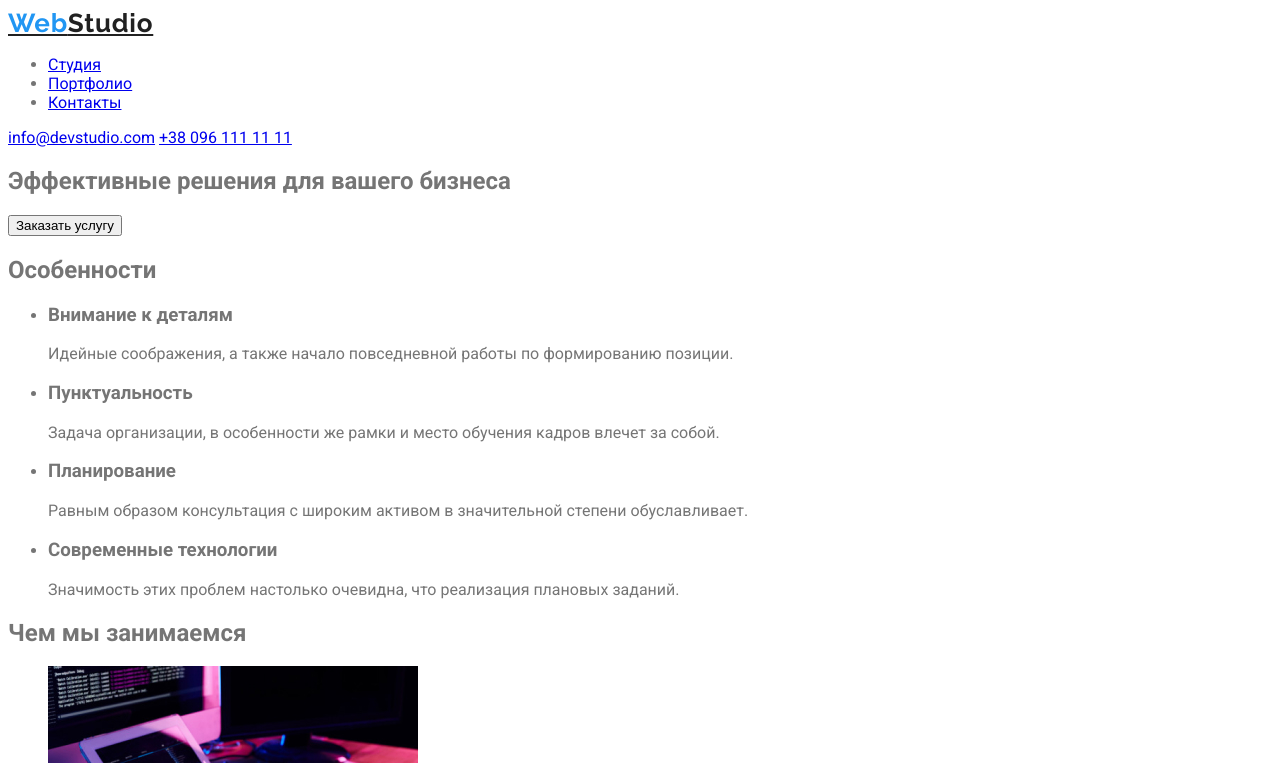
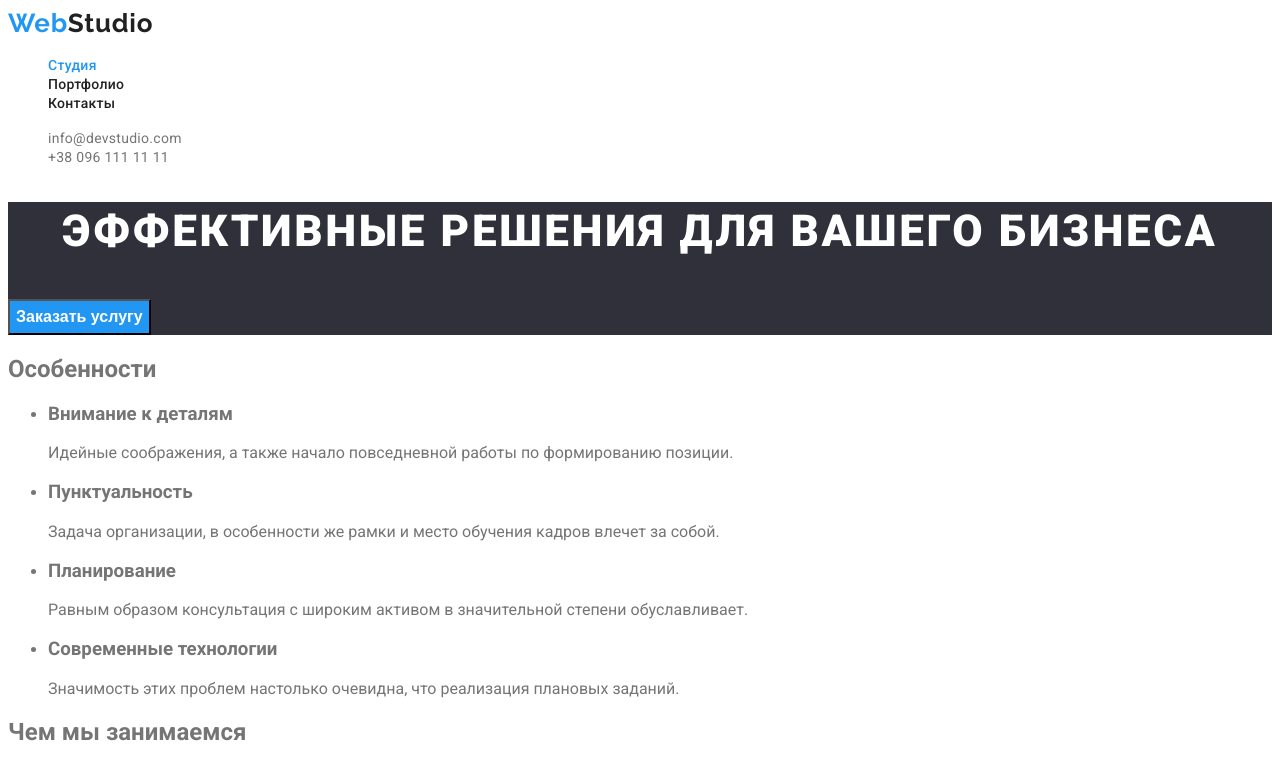
Before and after one commit to DmytroAntonenko/goit-markup-hw-02, a plain HTML site: page index.html in a window 1280 px wide. Shown: the top 763 px of the page. Drawn offline with Linux system fonts and the light colour scheme.

Commit message:
Закончил css хедер и хутер

```diff
--- a/css/styless.css
+++ b/css/styless.css
@@ -21,11 +21,69 @@ font-family: 'Roboto', sans-serif;
 .logo-accent {
     color: var(--accent-color);
 }
-.header {
 
+.nav-link {
+    color: var(--title-text-color);
+    font-weight: 500;
+    font-size: 14px;
+    line-height: 1.14px;
+    letter-spacing: 0.02em;
 }
+.nav-link:hover,
+.nav-link:focus {
+    color: var(--accent-color);
+}
+.current {
+    color: var(--accent-color);
+}
+.contacts-link {
+    color: var(--primary-text-color)
+    font-weight: 500;
+    font-size: 14px;
+    line-height: 1.14px;
+    letter-spacing: 0.02em;
+}
+.contacts-link:hover,
+.contacts-link:focus {
+    color: var(--accent-color);
+}
+.list {
+    list-style-type: none;
+}
+.link {
+    text-decoration-line: none;
+}
+.link:hover,
+.link:focus {
+    text-decoration-line: underline;
+}
+
+.hero {
+    background-color: #2F303A;
+}
+.hero-title {
+    color: var(--primery-white-color);
+    font-weight: 900;
+    font-size: 44px;
+    line-height: 1.36;
+    text-align: center;
+    letter-spacing: 0.06em;
+    text-transform: uppercase;
+}
+
+.button {
+    color: var(--primery-white-color);
+    background-color: var(--accent-color);
+    font-weight: 700;
+    font-size: 16px;
+    line-height: 1.88;
+    }
+
 .footer {
     background-color: #2F303A;
+}
+.adress {
+    font-style: normal;
 }
 .logo-footer {
     color: var(--primery-white-color);
@@ -35,3 +93,17 @@ font-family: 'Roboto', sans-serif;
     line-height: 1.19;
     letter-spacing: 0.03em;
 }
+.adress-map-link {
+    color: var(--primery-white-color);
+    font-weight: 400;
+    font-size: 14px;
+    line-height: 1.71;
+    letter-spacing: 0.03em;
+}
+.adress-link {
+    color: rgba(255, 255, 255, 0.6);
+    font-weight: 400;
+    font-size: 14px;
+    line-height: 1.71;
+    letter-spacing: 0.03em;
+}
--- a/index.html
+++ b/index.html
@@ -13,27 +13,34 @@ rel="stylesheet">
 </head>
 <body>
     <header class="header">
-        <a class="logo-header" href="/"><span class="logo-accent">Web</span>Studio</a>
-        <nav>
-            <ul>
-                <li>
-                    <a href="#">Студия</a>
+        <a class="logo-header link" href="/"><span class="logo-accent">Web</span>Studio</a>
+        <nav class="site-nav">
+            <ul class="nav-list list">
+                <li class="nav-item">
+                    <a class="nav-link link current" href="#">Студия</a>
                 </li>
-                <li>
-                    <a href="./portfolio.html">Портфолио</a>
+                <li class="nav-item">
+                    <a class="nav-link link" href="./portfolio.html">Портфолио</a>
                 </li>
-                <li>
-                    <a href="#">Контакты</a>
+                <li class="nav-item">
+                    <a class="nav-link link" href="#">Контакты</a>
                 </li>
             </ul>
         </nav>
-        <a href="mailto:info@devstudio.com">info@devstudio.com</a>
-        <a href="tel:+380961111111">+38 096 111 11 11</a>
+        <ul class="contacts-list list">
+            <li class="contacts-item">
+                <a class="contacts-link link" href="mailto:info@devstudio.com">info@devstudio.com</a>
+            </li>
+            <li>
+                <a class="contacts-link link" href="tel:+380961111111">+38 096 111 11 11</a>
+            </li>
+        </ul>
+
     </header>
     <main>
-        <section class="section">
-            <h1>Эффективные решения для вашего бизнеса</h1>
-            <button type="button">Заказать услугу</button>
+        <section class="hero">
+            <h1 class="hero-title">Эффективные решения для вашего бизнеса</h1>
+            <button class="button" type="button">Заказать услугу</button>
         </section>
         <section>
             <h2>Особенности</h2>
@@ -106,17 +113,17 @@ rel="stylesheet">
         </section>
     </main>
     <footer class="footer">
-        <a href="/" class="logo-footer"><span class="logo-accent">Web</span>Studio</a>
-        <address>
-            <ul>
-                <li>
-                    <a href="#">г. Киев, пр-т Леси Украинки, 26</a>
+        <a href="/" class="logo-footer link"><span class="logo-accent">Web</span>Studio</a>
+        <address class="adress">
+            <ul class="adress-list list">
+                <li class="adress-item">
+                    <a class="adress-map-link link" href="#">г. Киев, пр-т Леси Украинки, 26</a>
                 </li>
-                <li>
-                    <a href="mailto:info@devstudio.com">info@devstudio.com</a>
+                <li class="adress-item">
+                    <a class="adress-link link" href="mailto:info@devstudio.com">info@devstudio.com</a>
                 </li>
-                <li>
-                    <a href="tel:+380961111111">+38 096 111 11 11</a>
+                <li class="adress-item">
+                    <a class="adress-link link" href="tel:+380961111111">+38 096 111 11 11</a>
                 </li>
             </ul>
 
```
Also changed, not shown: portfolio.html (+45 -1 lines).
